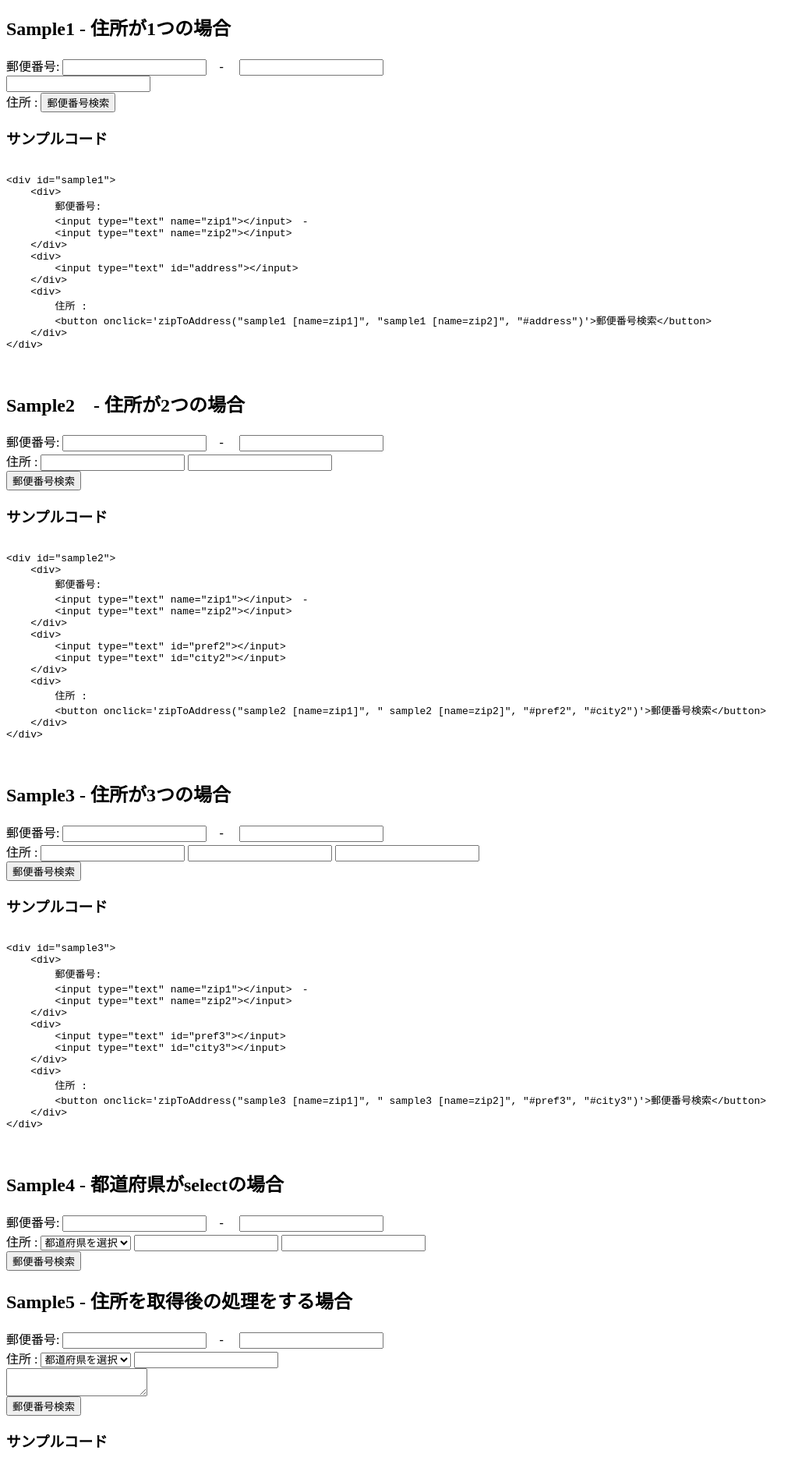
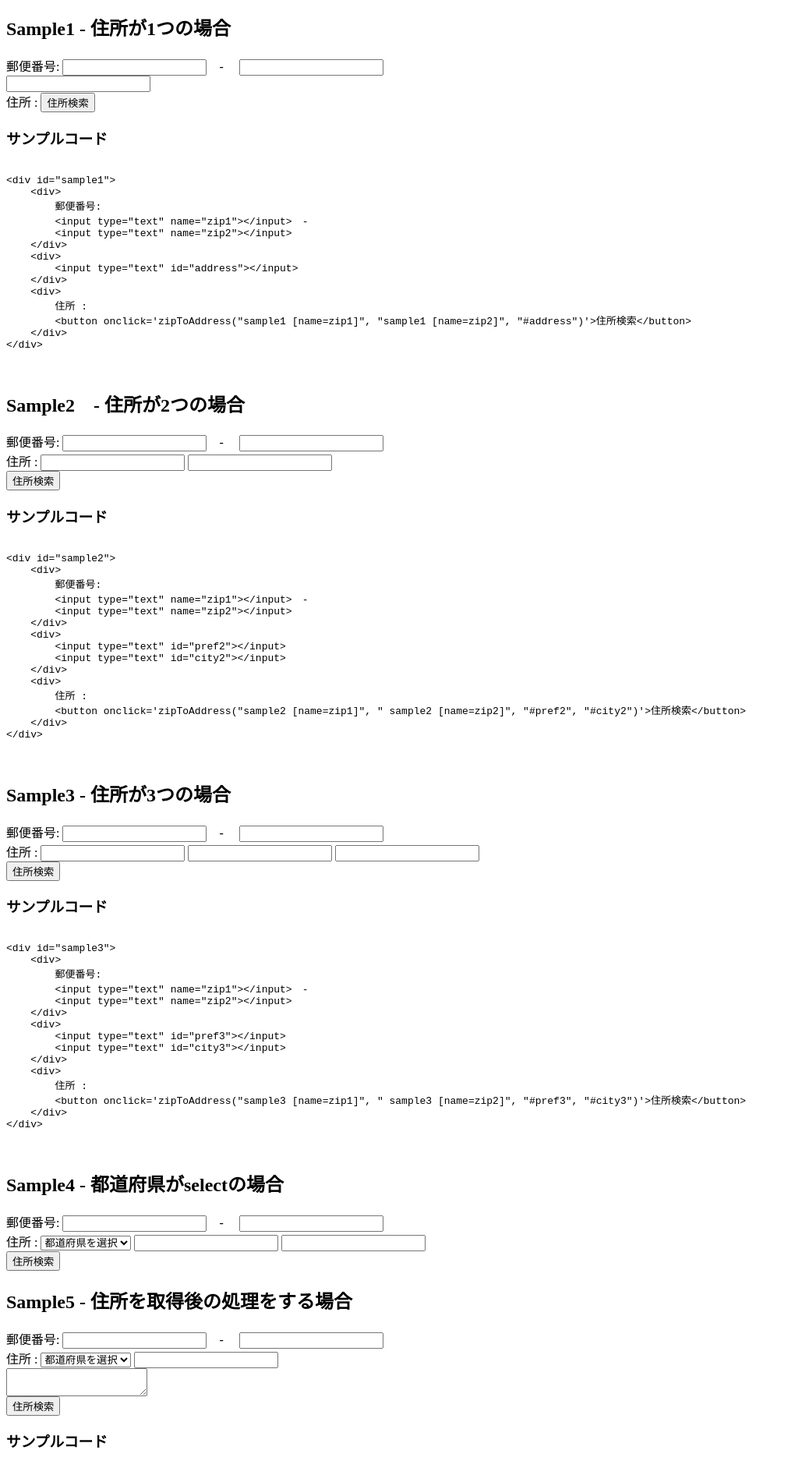
Before and after one commit to mao2009/zipToAddress, a plain HTML site: page index.html in a window 1280 px wide. Shown: the part 541-2433 px from the top of the page at 78% size, without its empty margins (0-1038 px from the left). Drawn offline with Linux system fonts and the light colour scheme.

Commit message:
郵便番号検索を住所検索に変更

```diff
--- a/index.html
+++ b/index.html
@@ -53,7 +53,7 @@
             </div>
             <div>
                 住所 :
-                <button onclick='zipToAddress("[name=zip1]", "[name=zip2]", "#address")'>郵便番号検索</button>
+                <button onclick='zipToAddress("[name=zip1]", "[name=zip2]", "#address")'>住所検索</button>
             </div>
         </div>
         <h3>サンプルコード</h3>
@@ -70,7 +70,7 @@
     &lt;/div&gt;
     &lt;div&gt;
         住所 :
-        &lt;button onclick='zipToAddress("sample1 [name=zip1]", "sample1 [name=zip2]", "#address")'&gt;郵便番号検索&lt;/button&gt;
+        &lt;button onclick='zipToAddress("sample1 [name=zip1]", "sample1 [name=zip2]", "#address")'&gt;住所検索&lt;/button&gt;
     &lt;/div&gt;
 &lt;/div&gt;
             </code>
@@ -89,7 +89,7 @@
                 <input type="text" id="city2"></input>
             </div>
             <div>
-                <button onclick='zipToAddress("#sample2 [name=zip1]", "#sample2 [name=zip2]", "#pref2", "#city2")'>郵便番号検索</button>
+                <button onclick='zipToAddress("#sample2 [name=zip1]", "#sample2 [name=zip2]", "#pref2", "#city2")'>住所検索</button>
             </div>
         </div>
                 <h3>サンプルコード</h3>
@@ -107,7 +107,7 @@
     &lt;/div&gt;
     &lt;div&gt;
         住所 :
-        &lt;button onclick='zipToAddress("sample2 [name=zip1]", " sample2 [name=zip2]", "#pref2", "#city2")'&gt;郵便番号検索&lt;/button&gt;
+        &lt;button onclick='zipToAddress("sample2 [name=zip1]", " sample2 [name=zip2]", "#pref2", "#city2")'&gt;住所検索&lt;/button&gt;
     &lt;/div&gt;
 &lt;/div&gt;
             </code>
@@ -127,7 +127,7 @@
                 <input type="text" id="street3"></input>
             </div>
             <div>
-                <button onclick='zipToAddress("#sample3 [name=zip1]", "#sample3 [name=zip2]", "#pref3", "#city3", "#street3")'>郵便番号検索</button>
+                <button onclick='zipToAddress("#sample3 [name=zip1]", "#sample3 [name=zip2]", "#pref3", "#city3", "#street3")'>住所検索</button>
             </div>
         </div>
         <h3>サンプルコード</h3>
@@ -145,7 +145,7 @@
     &lt;/div&gt;
     &lt;div&gt;
         住所 :
-        &lt;button onclick='zipToAddress("sample3 [name=zip1]", " sample3 [name=zip2]", "#pref3", "#city3")'&gt;郵便番号検索&lt;/button&gt;
+        &lt;button onclick='zipToAddress("sample3 [name=zip1]", " sample3 [name=zip2]", "#pref3", "#city3")'&gt;住所検索&lt;/button&gt;
     &lt;/div&gt;
 &lt;/div&gt;
             </code>
@@ -213,7 +213,7 @@
                 <input type="text" id="street4"></input>
             </div>
             <div>
-                <button onclick='zipToAddress("#sample4 [name=zip1]", "#sample4 [name=zip2]", "#pref4", "#city4","#street4")'>郵便番号検索</button>
+                <button onclick='zipToAddress("#sample4 [name=zip1]", "#sample4 [name=zip2]", "#pref4", "#city4","#street4")'>住所検索</button>
             </div>
         </div>
 
@@ -285,7 +285,7 @@
                 </textarea>
             </div>
             <div>
-                <button onclick='zipToAddress("#sample5 [name=zip1]", "#sample5 [name=zip2]", "#pref5", "#city5", "", sampleFunc)'>郵便番号検索</button>
+                <button onclick='zipToAddress("#sample5 [name=zip1]", "#sample5 [name=zip2]", "#pref5", "#city5", "", sampleFunc)'>住所検索</button>
             </div>
 
             <h3>サンプルコード</h3>
@@ -303,7 +303,7 @@
     &lt;/div&gt;
     &lt;div&gt;
         住所 :
-        &lt;button onclick='zipToAddress("sample5 [name=zip1]", " sample5 [name=zip2]", "#pref5", "", sampleFunc)'&gt;郵便番号検索&lt;/button&gt;
+        &lt;button onclick='zipToAddress("sample5 [name=zip1]", " sample5 [name=zip2]", "#pref5", "", sampleFunc)'&gt;住所検索&lt;/button&gt;
     &lt;/div&gt;
 &lt;/div&gt;
                 </code>
```
